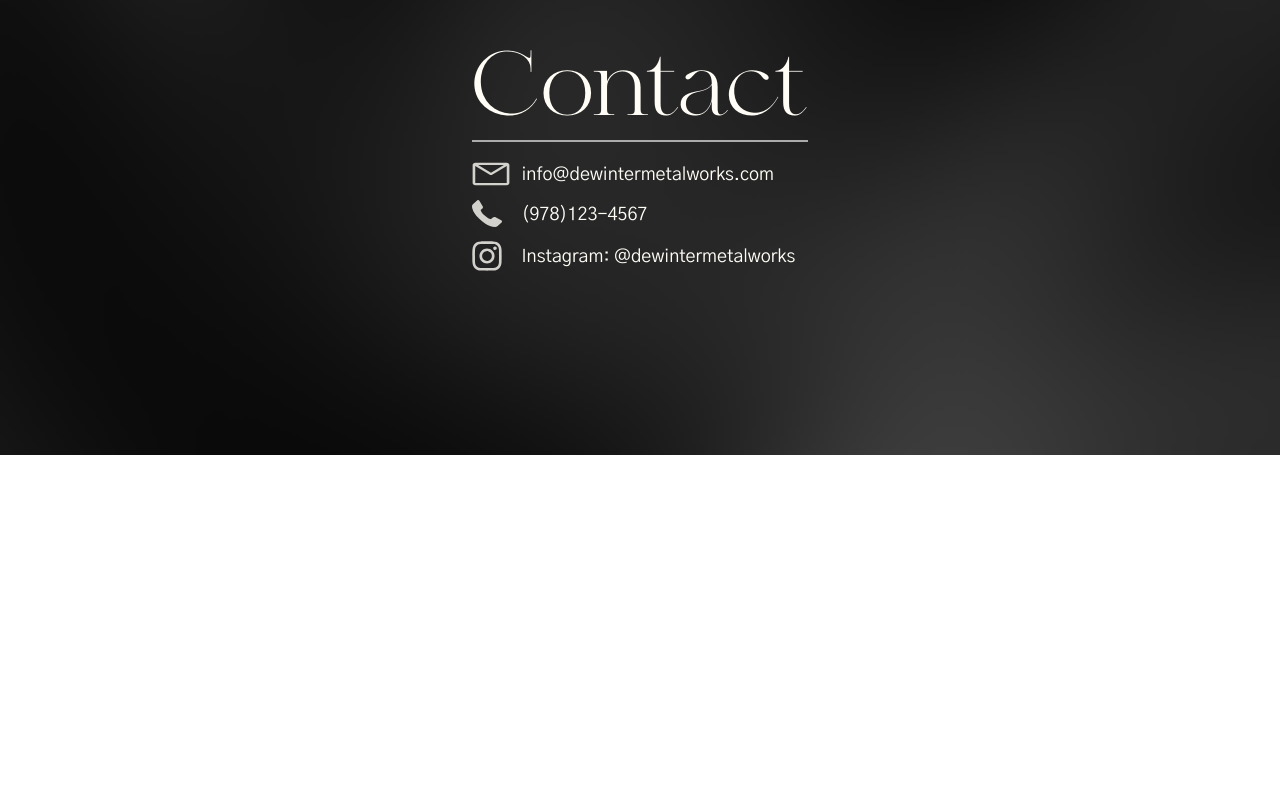
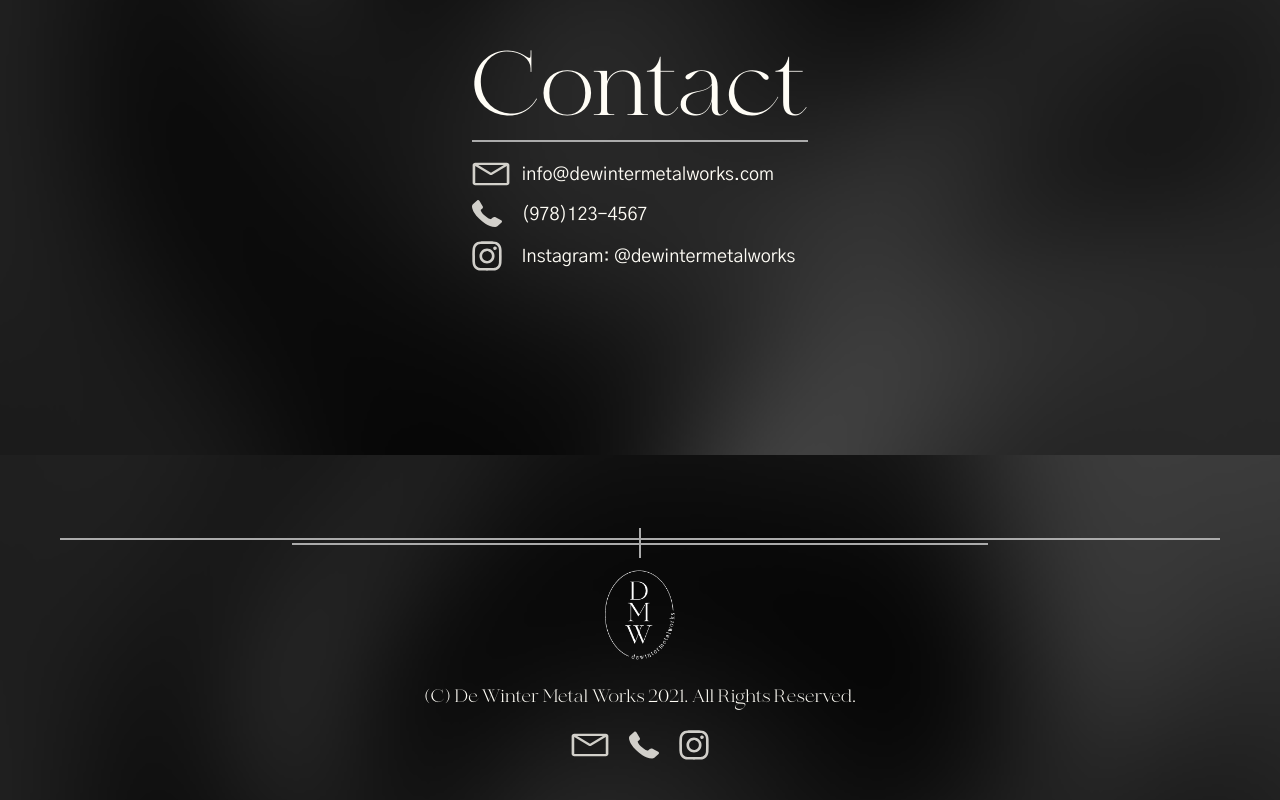
Before and after one commit to waldsmitha/dewinter, a React (Create React App) app: page /contact in a window 1280 px wide. Shown: the part 345-1145 px from the top of the page. Before the commit the page ends 800 px from the top, so only its background shows below. Built offline with nearby package versions, Linux system fonts and the light colour scheme; what @prismicio/client, @prismicio/react would draw is missing.

Commit message:
animations branch upload

```diff
--- a/src/App.js
+++ b/src/App.js
@@ -62,6 +62,7 @@ const StyledApp = styled(motion.div)`
   }
   height: 100vh;
   width: 100vw;
+  color: #fffdf6;
 `;
 
 export default App;
--- a/src/components/Footer.js
+++ b/src/components/Footer.js
@@ -30,6 +30,9 @@ const Footer = () => {
 };
 
 const StyledFooter = styled(motion.footer)`
+  ${({ theme }) => css`
+    max-width: ${theme.spacing.maxWidth};
+    margin: 0 auto;
     display: flex;
     flex-direction: column;
     justify-content: center;
@@ -86,6 +89,7 @@ const StyledFooter = styled(motion.footer)`
         transform: translate(-50%, -50%);
       }
     }
+  `}
 `;
 
 export default Footer;
--- a/src/components/GlobalStyles.js
+++ b/src/components/GlobalStyles.js
@@ -65,16 +65,20 @@ button {
 
 body {
     font-family: 'Gothic A1', sans-serif;
-    height: 100%100px;
+    height: 100%;
     overflow: scroll;
+    width: 100vw;
+    overflow-x: hidden;
 
 }
 html {
     background-repeat: no-repeat;
     background: url(${background}) no-repeat center center fixed;
+    background-size: cover;
     color: #FFFDF6;
     height: 100%;
-    overflow: hidden;
+    /* overflow: hidden; */
+
 }
 
 `;
--- a/src/pages/Commissions.js
+++ b/src/pages/Commissions.js
@@ -12,9 +12,6 @@ import Product from "../components/Product";
 //Styles
 import styled, { css } from "styled-components";
 import { motion } from "framer-motion";
-
-//Media
-import background from "../media/background-blurred.png";
 
 const Commissions = () => {
   const [documents] = usePrismicDocumentsByType("comm-product");
```
Also changed, not shown: 1 other file (tests, documents, lock files or other folders). Lines whose indentation alone changed are shown as unchanged.
